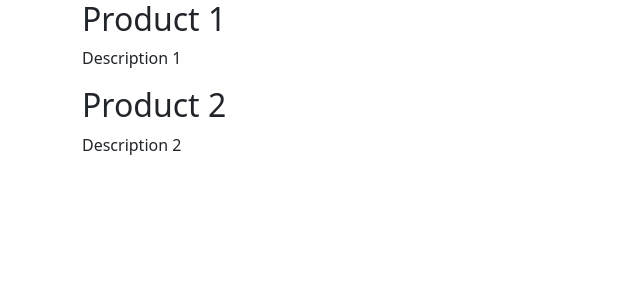
After one commit to SaraArzideh/Preloved_Market_Project, a Flask app: page /view_products in a window 1280 px wide. The commit adds this page. Shown: the top 300 px of the page, without its empty margins (0-640 px from the left). Run offline with Flask 3, Linux system fonts and the light colour scheme.

Commit message:
View_Products page added

```diff
--- a/app.py
+++ b/app.py
@@ -47,5 +47,15 @@ def signup():
     session['user'] = username  # Store the username in the session
     return redirect(url_for('index'))
 
+@app.route('/view_products')
+def view_products():
+    # Fetch the products from the database.
+    # This is just a placeholder. Replace with actual database query.
+    products = [
+        {'name': 'Product 1', 'description': 'Description 1'},
+        {'name': 'Product 2', 'description': 'Description 2'}
+    ]
+    return render_template('view_products.html', products=products)
+
 if __name__ == '__main__':
     app.run(debug=True)
--- a/templates/buy_sell.html
+++ b/templates/buy_sell.html
@@ -22,7 +22,7 @@
                     <div class="card-body">
                         <h5 class="card-title">Product Name</h5>
                         <p class="card-text">Product Description</p>
-                        <a href="#" class="btn btn-primary">View Details</a>
+                        <a href="{{ url_for('view_products') }}" class="btn btn-primary">View Available Products</a>
                     </div>
                 </div>
                 <!-- Single Product Ends -->
--- /dev/null
+++ b/templates/view_products.html
@@ -0,0 +1,24 @@
+<!DOCTYPE html>
+<html lang="en">
+<head>
+    <meta charset="UTF-8">
+    <meta name="viewport" content="width=device-width, initial-scale=1.0">
+    <title>Document</title>
+    <!-- Adding Bootstrap CSS for styling -->
+    <link href="https://cdn.jsdelivr.net/npm/bootstrap@5.3.0-alpha1/dist/css/bootstrap.min.css" rel="stylesheet" integrity="sha384-KyZXEAg3QhqLMpG8r+Knujsl5+z0I5t9z5lFf5r5l5u5z5F5w5f5Oj04meM1a7xj" crossorigin="anonymous">
+    <!-- Linking to the styles.CSS file -->
+    <link rel="stylesheet" href="/static/css/styles.css">
+</head>
+<body>
+    <div class="container">
+        <!-- Loop through the products and display them -->
+        {% for product in products %}
+            <div class="product">
+                <h2>{{ product.name }}</h2>
+                <p>{{ product.description }}</p>
+                <!-- Other product details -->
+            </div>
+        {% endfor %}
+    </div>
+</body>
+</html>
```
